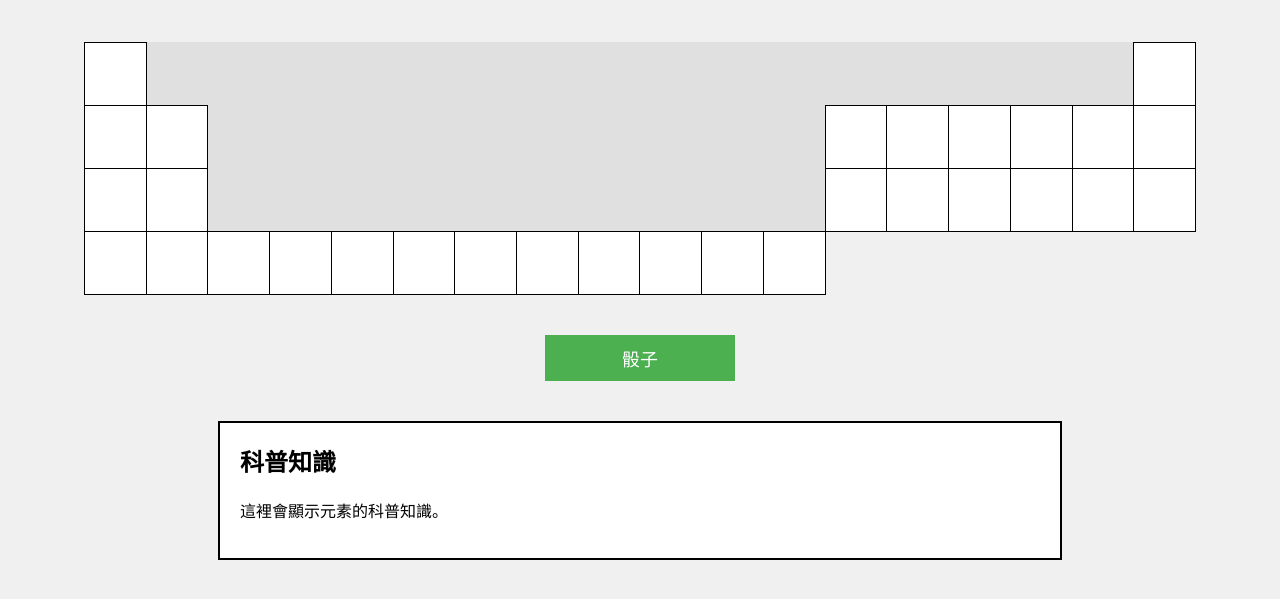
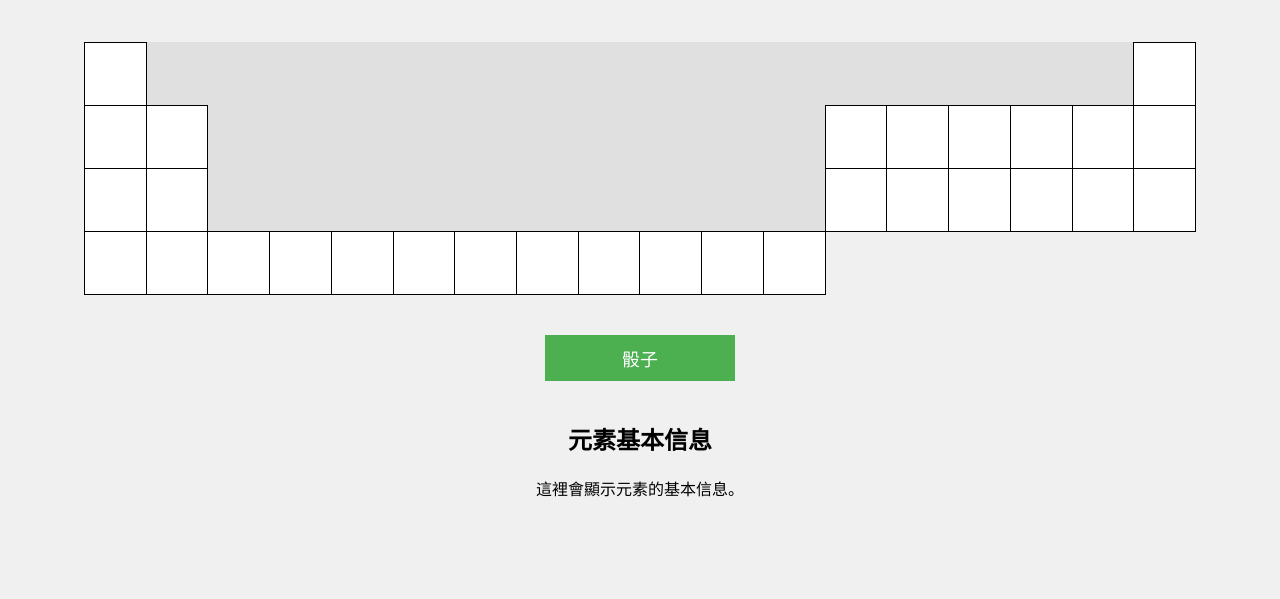
Before and after one commit to TomYangMS/chem, a plain HTML site: page index.html in a window 1280 px wide. Shown: the part 87-686 px from the top of the page. Drawn offline with Linux system fonts and the light colour scheme.

Commit message:
index.html

```diff
--- a/index.html
+++ b/index.html
@@ -63,10 +63,10 @@
         <!-- 當前骰出的元素 -->
         <div id="current-element"></div>
 
-        <!-- 科普知識顯示框 -->
-        <div id="knowledge-box">
-            <h2>科普知識</h2>
-            <p id="knowledge-text">這裡會顯示元素的科普知識。</p>
+        <!-- 元素基本信息顯示框 -->
+        <div id="info-box">
+            <h2>元素基本信息</h2>
+            <p id="info-text">這裡會顯示元素的基本信息。</p>
         </div>
     </div>
     <script src="script.js"></script>
```
